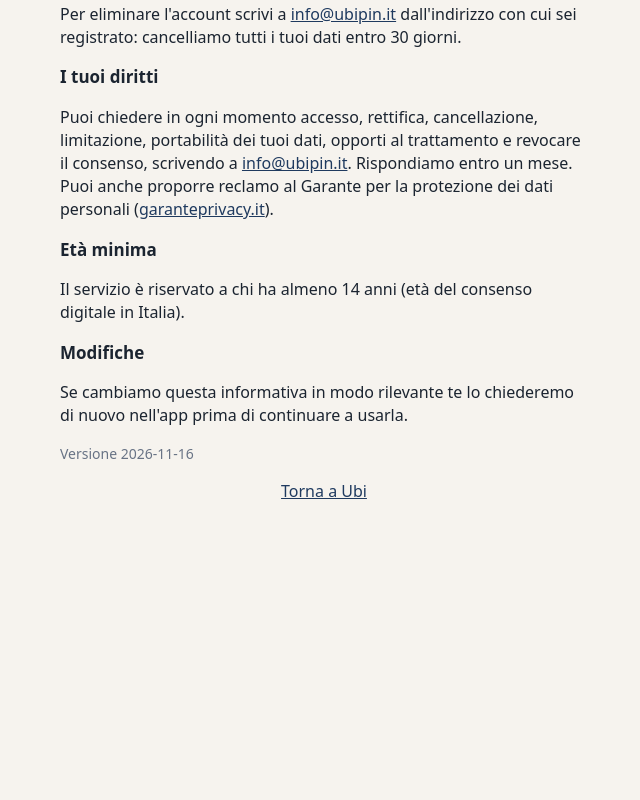
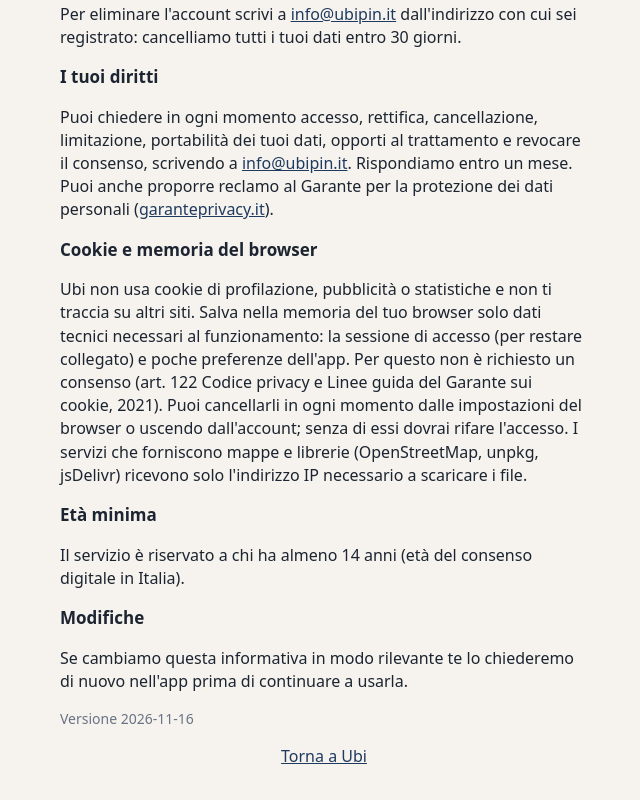
Before and after one commit to benleva/Ubi, a plain HTML site: page privacy.html in a window 1280 px wide. Shown: the part 2246-3046 px from the top of the page, without its empty margins (316-956 px from the left). Before the commit the page ends 2781 px from the top, so only its background shows below. Drawn offline with Linux system fonts and the light colour scheme.

Commit message:
Informativa: sezione cookie e memoria del browser (solo tecnici, nessun banner)
Co-Authored-By: Claude Opus 5.5 <noreply@anthropic.com>
Claude-Session: https://claude.ai/code/session_01FmCtYoCUeA1cVDMewy8B9m

```diff
--- a/privacy.html
+++ b/privacy.html
@@ -64,6 +64,9 @@
   <h2>I tuoi diritti</h2>
   <p>Puoi chiedere in ogni momento accesso, rettifica, cancellazione, limitazione, portabilità dei tuoi dati, opporti al trattamento e revocare il consenso, scrivendo a <a href="mailto:info@ubipin.it">info@ubipin.it</a>. Rispondiamo entro un mese. Puoi anche proporre reclamo al Garante per la protezione dei dati personali (<a href="https://www.garanteprivacy.it" target="_blank" rel="noopener">garanteprivacy.it</a>).</p>
 
+  <h2>Cookie e memoria del browser</h2>
+  <p>Ubi non usa cookie di profilazione, pubblicità o statistiche e non ti traccia su altri siti. Salva nella memoria del tuo browser solo dati tecnici necessari al funzionamento: la sessione di accesso (per restare collegato) e poche preferenze dell'app. Per questo non è richiesto un consenso (art. 122 Codice privacy e Linee guida del Garante sui cookie, 2021). Puoi cancellarli in ogni momento dalle impostazioni del browser o uscendo dall'account; senza di essi dovrai rifare l'accesso. I servizi che forniscono mappe e librerie (OpenStreetMap, unpkg, jsDelivr) ricevono solo l'indirizzo IP necessario a scaricare i file.</p>
+
   <h2>Età minima</h2>
   <p>Il servizio è riservato a chi ha almeno 14 anni (età del consenso digitale in Italia).</p>
 
```
